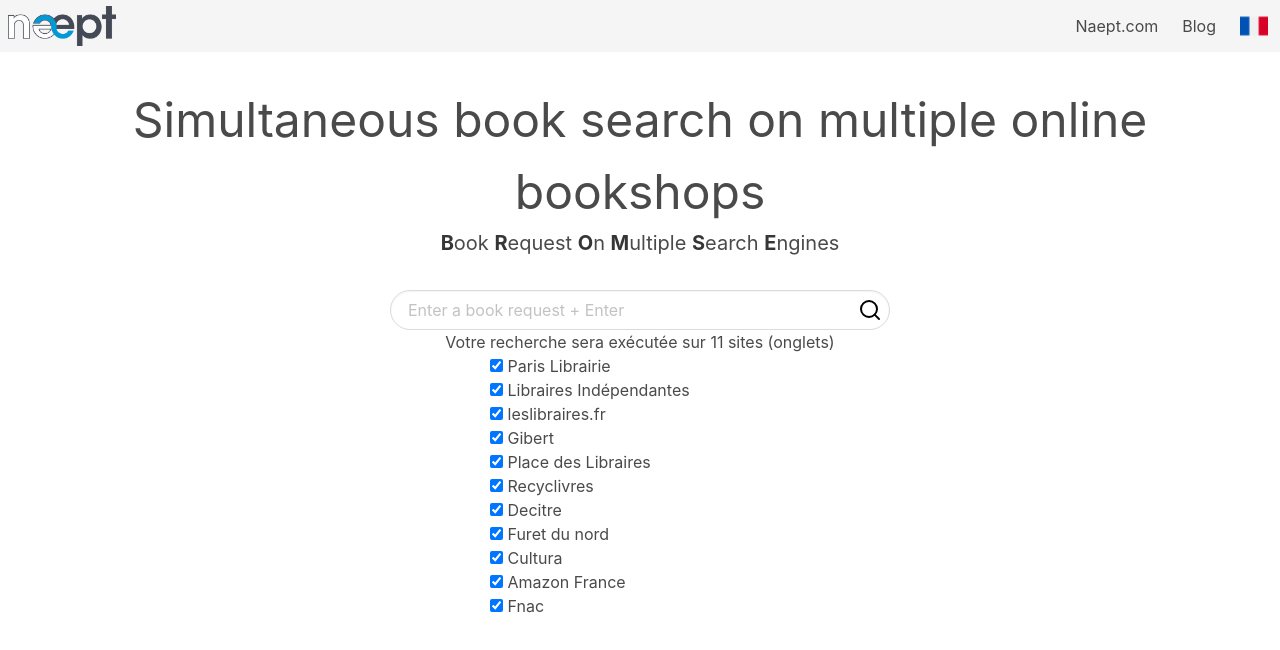
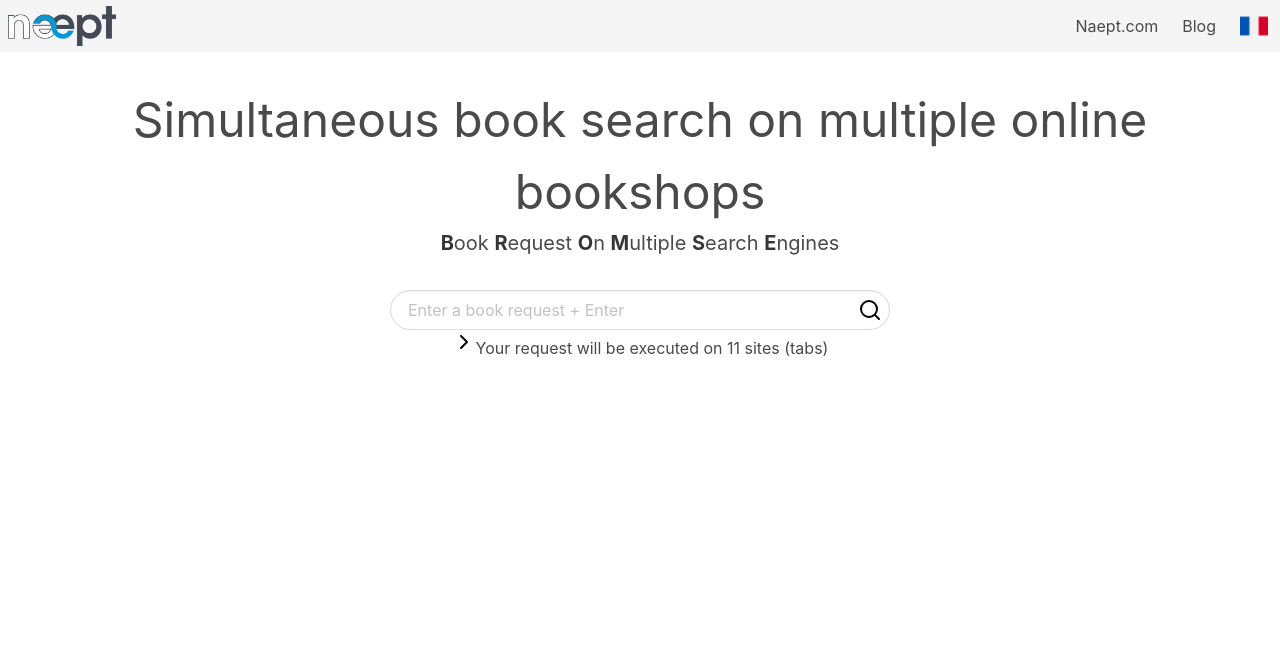
Before and after one commit to naept/bromse, a Vue app: page / in a window 1280 px wide. Shown: the top 650 px of the page. Built offline with nearby package versions, Linux system fonts and the light colour scheme.

Commit message:
Add select All

```diff
--- a/src/components/bromse.vue
+++ b/src/components/bromse.vue
@@ -14,13 +14,24 @@
           </span>
       </div>
 
-      <div class="container has-text-centered">Votre recherche sera exécutée sur {{ nbSearchedSites }} sites (onglets)</div>
+      <div class="container has-text-centered" style="margin-top: auto; margin-bottom: auto;">
+        <a role="button" @click="toggleList">
+          <img src="@/assets/chevron-right.svg" v-if="showList===false"/>
+          <img src="@/assets/chevron-down.svg" v-if="showList===true"/>
+        </a>
+        <span style="margin-top: auto; margin-bottom: auto;">{{ $t("perimeterMentionStart") }}{{ nbSearchedSites }}{{ $t("perimeterMentionEnd") }}</span>
+      </div>
 
-      <div class="container" style="max-width: 300px;">
+      <div class="container" style="max-width: 300px;" v-if="showList">
         <ul>
+          <li>
+            <a role="button" @click="selectAll">
+                {{ $t("selectAll") }}
+            </a>
+          </li>
           <li v-for="engine in searchEngines" :key="engine.name">
             <label class="checkbox">
-              <input type="checkbox" v-model="engine.search" checked="engine.search">
+              <input type="checkbox" v-model="engine.search" :checked="engine.search==='false'? 'disabled' : ''">
                 {{ engine.name }}
             </label>
 
@@ -42,6 +53,7 @@
 
     return{
       request: "",
+      showList: false,
       searchEngines: require("../engines.json").map(engine=>{
         return{
           ...engine,
@@ -56,6 +68,7 @@
 
     nbSearchedSites: function(){
       let i = 0
+      console.log(this.searchEngines)
       this.searchEngines.forEach(engine=>{
         if (engine.search) {
             i++
@@ -69,8 +82,17 @@
 
   methods: {
 
+    toggleList (){
+      this.showList = !this.showList
+    },
+
+    selectAll (){
+      this.searchEngines.forEach(engine=>{
+        engine.search = true
+      })
+    },
+
     launchRequests (){
-
       this.searchEngines.forEach(engine=>{
         if (engine.search) {
             romse(this.request, engine)
--- a/src/locales/en.json
+++ b/src/locales/en.json
@@ -1,4 +1,7 @@
 {
   "bigTitle": "Simultaneous book search on multiple online bookshops",
-  "placeholder": "Enter a book request + Enter"
+  "perimeterMentionEnd": " sites (tabs)",
+  "perimeterMentionStart": "Your request will be executed on ",
+  "placeholder": "Enter a book request + Enter",
+  "selectAll": "Select All"
 }
--- a/src/locales/fr.json
+++ b/src/locales/fr.json
@@ -1,4 +1,7 @@
 {
   "bigTitle": "Recherche de livres simultanée sur plusieurs librairies en ligne",
-  "placeholder": "Entrer une requête et cliquer sur Enter"
+  "perimeterMentionEnd": " sites (onglets)",
+  "perimeterMentionStart": "Votre recherche se lancera sur ",
+  "placeholder": "Entrer une requête et cliquer sur Enter",
+  "selectAll": "Tout sélectionner"
 }
```
Also changed, not shown: src/assets/chevron-down.svg (added), src/assets/chevron-right.svg (added).
